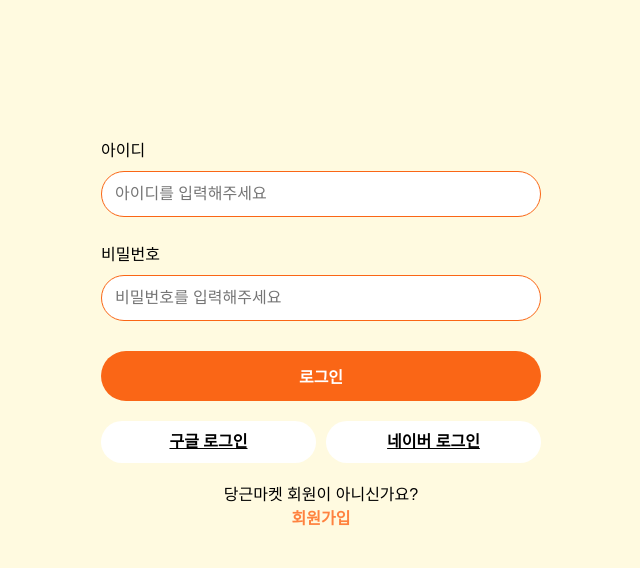
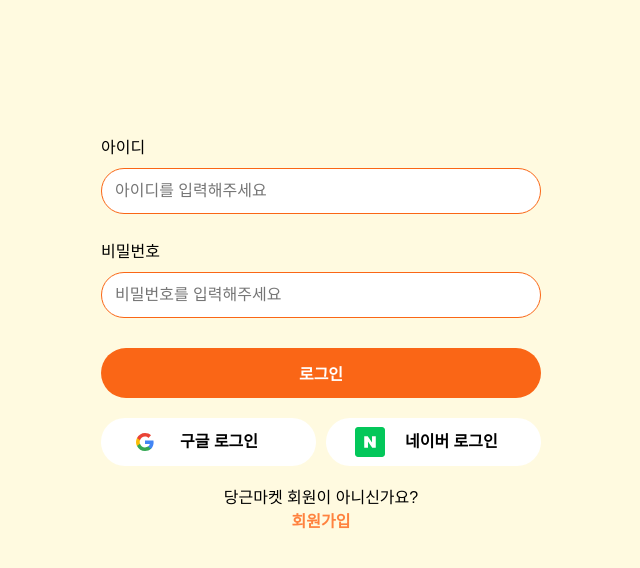
Before and after one commit to Youngmanbo/carrot_clone, a Django app: page /login/ in a window 1280 px wide. Shown: the part 65-633 px from the top of the page, without its empty margins (319-959 px from the left). Run offline with Django 4.2, Linux system fonts and the light colour scheme; some libraries are stand-ins or nearby versions.

Commit message:
[Feat] add social login logo(Google, Naver)

```diff
--- a/carrot_market/static/css/login.css
+++ b/carrot_market/static/css/login.css
@@ -48,24 +48,40 @@
   }
 
   .social_btn {
+    display: flex;
+    align-items: center;
     width: 48%;
     background-color: #fff;
     border-radius: 100px;
-    padding: 13px;
+    padding: 9px;
     border: none;
     color: #000;
     font-size: 16px;
     text-align: center;
     font-weight: 700;
     cursor: pointer;
+    text-decoration: none;
   }
 
-  .naver_btn {
-    background-color: #03C75A;
+  .social_btn:hover {
+    background-color: #f2f2f2;
+  }
+
+  .google_logo, .naver_logo{
+    width : 30px;
+    height : 30px;
+    margin-right: 20px;
+    margin-left: 20px;
   }
 
   .social_btn + .social_btn {
     margin-left: 10px;
+  }
+
+  .google_logo_text, .naver_logo_text {
+    display: flex;
+    align-items: center;
+    justify-content: center;
   }
 
 .register-reco{
--- a/carrot_market/templates/registration/login.html
+++ b/carrot_market/templates/registration/login.html
@@ -28,12 +28,14 @@
           </form>
           <div class='social_login'>
             <a class="social_btn" href="{% url 'social:begin' 'google-oauth2' %}">
-                <span class="google_span">구글 로그인</span>
+              <img class='google_logo' src="{% static 'img/login_google.svg'%}">
+              <div class="google_logo_text">구글 로그인</div>
             </a>
             <a class="social_btn" href="{% url 'social:begin' 'naver' %}">
-                <span class="naver_span">네이버 로그인</span>
+              <img class='naver_logo' src= "{% static 'img/login_naver.svg'%}">
+              <div class="naver_logo_text">네이버 로그인</div>
             </a>
-        </div>
+          </div>
           <p class="register-reco">
             당근마켓 회원이 아니신가요?
             <a href="{% url 'register' %}" class="bold">회원가입</a>
```
Also changed, not shown: carrot_market/static/img/login_google.svg (added), carrot_market/static/img/login_naver.svg (added).
